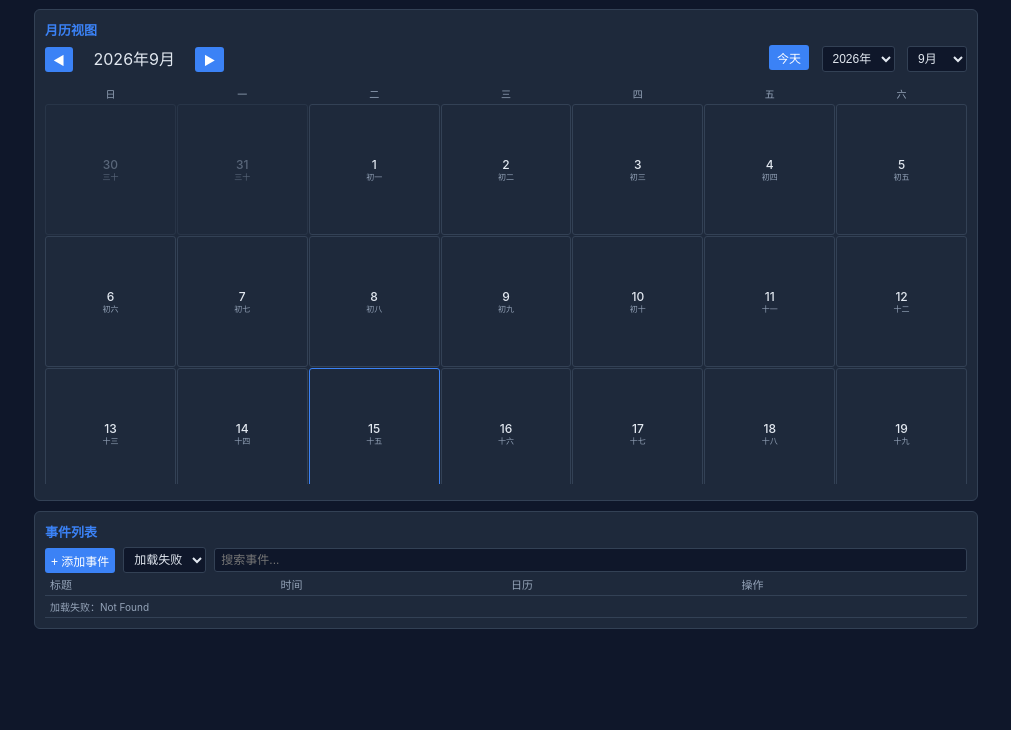
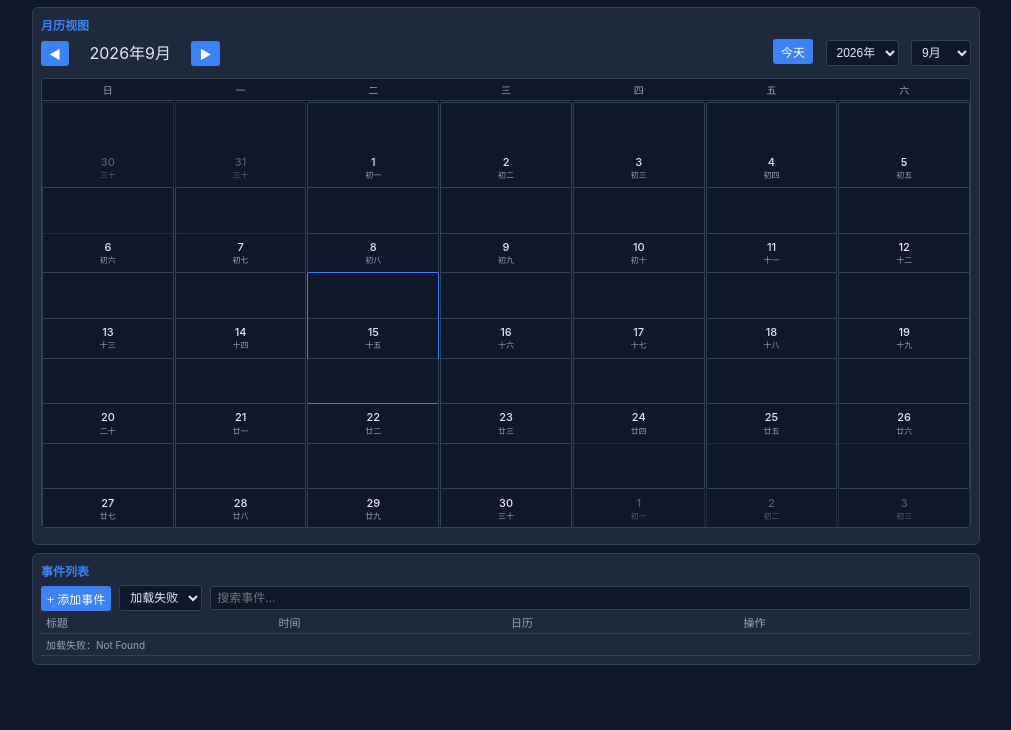
Before and after one commit to zwjdujin/rili-tongbu, a website: page public/events.html in a window 1280 px wide. Shown: the part 70-800 px from the top of the page, without its empty margins (134-1145 px from the left). Drawn offline with Linux system fonts and the light colour scheme; no server answers.

Commit message:
fix: 调整月历视图显示，确保完全显示当月日历内容

```diff
--- a/public/events.html
+++ b/public/events.html
@@ -14,15 +14,15 @@
     body {
       font-family: -apple-system, "Segoe UI", "Microsoft YaHei", sans-serif;
       background: var(--bg); color: var(--text); min-height: 100vh;
-      padding: 12px 8px; max-width: 960px; margin: 0 auto;
+      padding: 10px 6px; max-width: 960px; margin: 0 auto;
     }
     h1 { font-size: 18px; margin-bottom: 2px; }
     .sub { color: var(--muted); font-size: 11px; margin-bottom: 12px; }
     .card {
       background: var(--card); border: 1px solid var(--border);
-      border-radius: 6px; padding: 10px; margin-bottom: 10px;
+      border-radius: 6px; padding: 8px; margin-bottom: 8px;
     }
-    .card h2 { font-size: 13px; margin-bottom: 6px; color: var(--accent); }
+    .card h2 { font-size: 12px; margin-bottom: 6px; color: var(--accent); }
     input, select, button, textarea {
       font-size: 12px; padding: 4px 6px; border-radius: 3px;
       border: 1px solid var(--border); background: var(--bg); color: var(--text);
@@ -49,29 +49,50 @@
     .calendar-nav button { padding: 4px 8px; font-size: 12px; }
     .calendar-grid {
       display: grid; grid-template-columns: repeat(7, 1fr); gap: 1px;
-      margin-bottom: 6px;
-      max-height: 400px;
-      overflow: hidden;
+      margin-bottom: 8px;
+      max-height: 450px;
+      overflow-y: auto;
+      border: 1px solid var(--border);
+      border-radius: 4px;
+      background: var(--bg);
     }
-    .calendar-header { color: var(--muted); font-size: 10px; text-align: center; padding: 2px; }
+    .event-dot {
+      position: absolute; bottom: 2px; width: 4px; height: 4px;
+      background: var(--accent); border-radius: 50%;
+    }
+    .calendar-header {
+      color: var(--muted);
+      font-size: 10px;
+      text-align: center;
+      padding: 3px 0;
+      font-weight: 500;
+      border-bottom: 1px solid var(--border);
+      background: var(--bg);
+    }
     .calendar-day {
-      aspect-ratio: 1; border: 1px solid var(--border); border-radius: 3px;
+      aspect-ratio: 1; border: 1px solid var(--border); border-radius: 2px;
       padding: 1px; cursor: pointer; position: relative;
       display: flex; flex-direction: column; align-items: center;
-      justify-content: center; transition: all .0.2s;
-      font-size: 11px;
+      justify-content: center; transition: all 0.2s;
+      font-size: 10px;
+      min-height: 50px;
     }
-    .calendar-day > div:first-child { font-weight: 500; margin-bottom: 1px; font-size: 12px; }
-    .calendar-day > div:last-child { font-size: 8px; line-height: 1.1; }
     .calendar-day:hover { background: var(--bg); }
     .calendar-day.today { border: 1px solid var(--accent); }
     .calendar-day.other-month { color: var(--muted); opacity: .5; }
     .calendar-day.selected { background: var(--accent); }
-    .lunar { font-size: 8px; line-height: 1.1; color: var(--muted); }
-    .event-dot {
-      position: absolute; bottom: 2px; width: 4px; height: 4px;
-      background: var(--accent); border-radius: 50%;
+    .calendar-day > div:first-child {
+      font-weight: 500;
+      margin-bottom: 1px;
+      font-size: 11px;
+      line-height: 1.2;
     }
+    .calendar-day > div:last-child {
+      font-size: 8px;
+      line-height: 1.1;
+      margin-top: 1px;
+    }
+    .lunar { font-size: 8px; line-height: 1.1; color: var(--muted); margin-top: 1px; }
     .modal {
       position: fixed; top: 0; left: 0; right: 0; bottom: 0;
       background: rgba(0,0,0,0.5); display: none; align-items: center;
```
